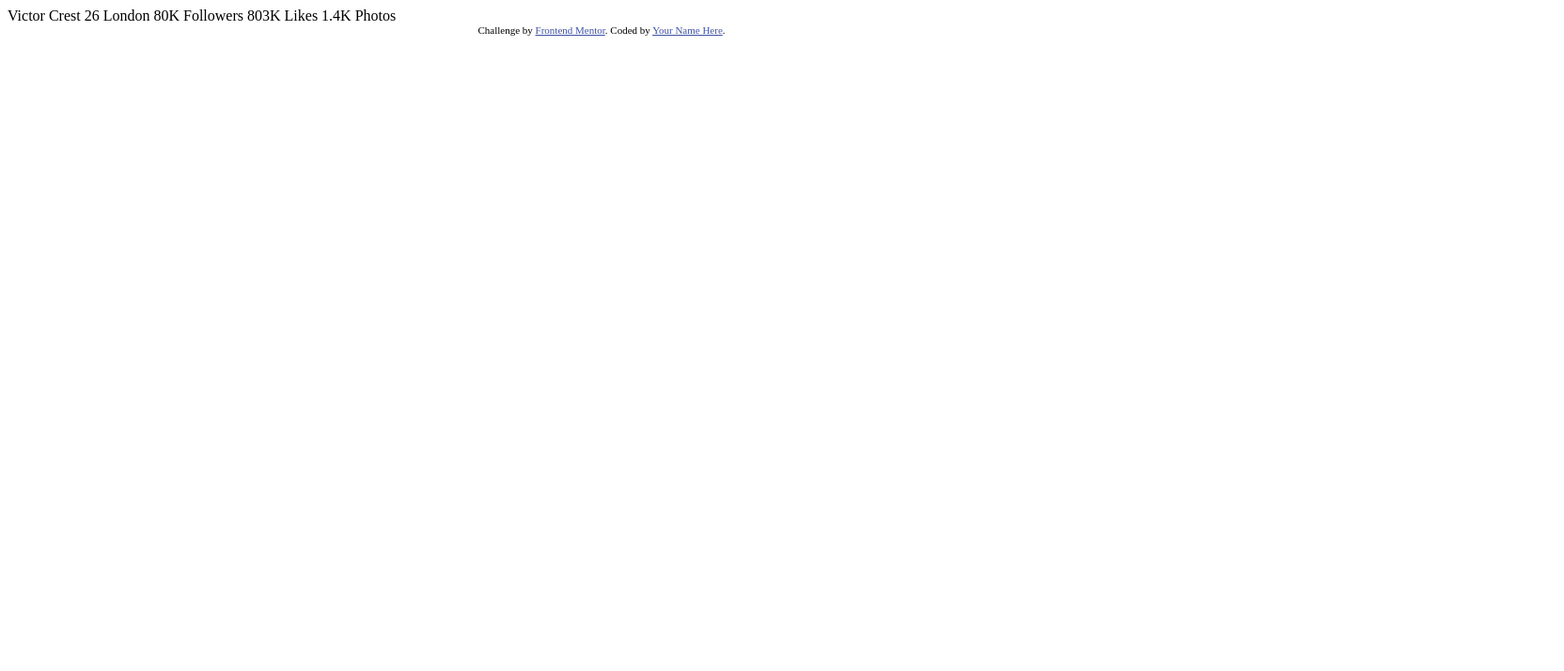
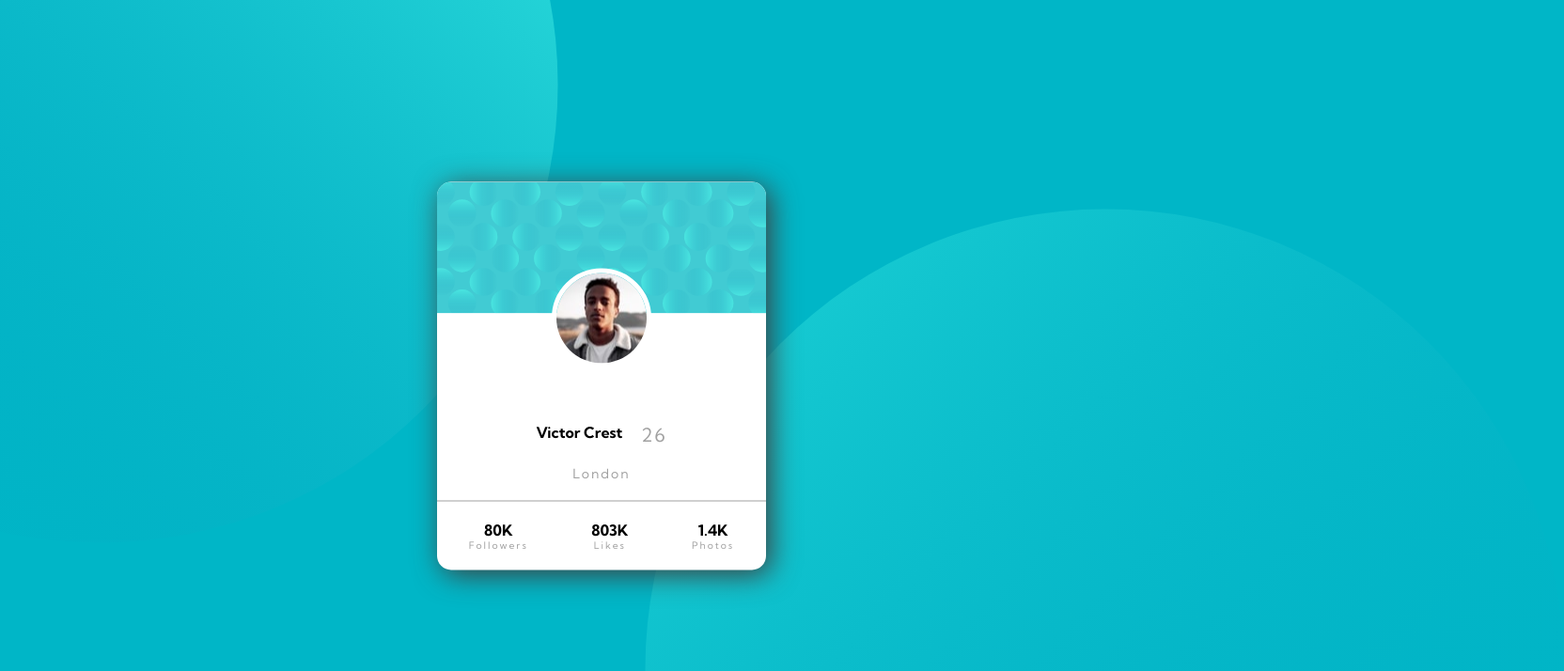
Before and after one commit to paddy852/profile_card, a plain HTML site: page index.html in a window 1280 px wide. Shown: the top 714 px of the page at 94% size, 1664 px wide, since content can reach past the window. Drawn offline with Linux system fonts and the light colour scheme.

Commit message:
completed css for project and adjusted HTML

```diff
--- /dev/null
+++ b/css/style.css
@@ -0,0 +1,135 @@
+@import url("https://fonts.googleapis.com/css2?family=Kumbh+Sans:wght@400;700&display=swap");
+
+* {
+  margin: 0;
+  padding: 0;
+  box-sizing: border-box;
+}
+
+body {
+  font-family: "Kumbh Sans", sans-serif;
+  font-size: 18px;
+  background-color: rgb(0, 182, 199);
+  overflow: hidden;
+  text-align: center;
+}
+
+main {
+  justify-content: center;
+  align-items: center;
+}
+
+.container {
+  border-radius: 15px;
+  position: absolute;
+  top: 50%;
+  left: 50%;
+  transform: translate(-50%, -50%);
+  z-index: 1;
+
+
+}
+
+.backing {
+  background-color: white;
+  border-top-left-radius: 15px;
+  border-top-right-radius: 15px;
+  border-bottom-right-radius: 15px;
+  border-bottom-left-radius: 15px;
+  box-shadow: 5px 5px 30px 0px rgb(63, 62, 62);
+}
+
+.card img {
+  border-top-left-radius: 15px;
+  border-top-right-radius: 15px;
+}
+
+.avatar img {
+  position: relative;
+  top: 50%;
+  left: 50%;
+  transform: translate(-50%, -50%);
+  border-radius: 50%;
+  border: 5px solid white;
+}
+
+.information {
+  display: flex;
+  flex-direction: column;
+  justify-content: center;
+  align-items: center;
+}
+
+.contact {
+  display: flex;
+  flex-direction: row;
+}
+
+.age p{
+  font-size: 20px;
+  flex-direction: row;
+  padding-left: 20px;
+}
+
+.location p{
+  font-size: 14px;
+}
+
+.soc_media {
+  display: flex;
+  align-items: center;
+  justify-content: space-around;
+  border-top: 1px solid hsl(0, 0%, 63%);
+}
+
+.soc_media .follow_me, .like_me, .pictures {
+  padding-top: 20px;
+}
+
+.follow_me {
+  align-items: center;
+}
+
+h3 {
+  font-size: 1rem;
+  font-weight: 700;
+}
+
+h4 {
+  font-size: 1rem;
+  font-weight: 700;
+}
+
+p {
+  font-size: 0.65rem;
+  font-weight: 400;
+  letter-spacing: 2px;
+  color: hsl(0, 0%, 63%);
+  padding-bottom: 20px;
+}
+
+footer {
+  position: absolute;
+  top: 90%;
+  right: 35%;
+}
+
+footer a {
+  color: hsl(228, 45%, 44%);
+  text-decoration: none;
+}
+
+.top img {
+  position: absolute;
+  top: -50%;
+  left: -30%;
+}
+
+.bottom img {
+  position: absolute;
+  bottom: -50%;
+  right: -30%;
+}
+
+@media (max-width: 375px) {
+}
--- a/index.html
+++ b/index.html
@@ -5,6 +5,7 @@
   <meta name="viewport" content="width=device-width, initial-scale=1.0"> <!-- displays site properly based on user's device -->
 
   <link rel="icon" type="image/png" sizes="32x32" href="./images/favicon-32x32.png">
+  <link rel="stylesheet" href="css/style.css">
 
   <title>Frontend Mentor | Profile card component</title>
 
@@ -15,21 +16,51 @@
   </style>
 </head>
 <body>
-  Victor Crest
-  26
-  London
+  <main class="container">
+    <div class="backing">
+      <section class="information">
+        <div class="card">
+          <img src="/images/bg-pattern-card.svg" alt="pattern">
+        </div>
+        <div class="avatar">
+          <img src="/images/image-victor.jpg" alt="Victor">
+        </div>
+        <div class="contact">
+          <div class="name"><h3>Victor Crest</h3></div>
+          <div class="age"><p>26</p></div>
+        </div>
+        <div class="location">
+          <p>London</p>
+        </div>
+      </section>
 
-  80K
-  Followers
+      <section class="soc_media">
+        <div class="follow_me">
+          <h4>80K</h4>
+          <p>Followers</p>
+        </div>
+        <div class="like_me">
+          <h4>803K</h4>
+          <p>Likes</p>
+        </div>
+        <div class="pictures">
+          <h4>1.4K</h4>
+          <p>Photos</p>
+        </div>
+      </section>
+    </div>
+  </main>
 
-  803K
-  Likes
+  <div class="top"><img src="images/bg-pattern-top.svg" alt="top" /></div>
+    <div class="bottom">
+      <img src="images/bg-pattern-bottom.svg" alt="bottom" />
+    </div>
+  </div>
 
-  1.4K
-  Photos
-  <div class="attribution">
+  <footer>
     Challenge by <a href="https://www.frontendmentor.io?ref=challenge" target="_blank">Frontend Mentor</a>.
-    Coded by <a href="#">Your Name Here</a>.
-  </div>
+    Coded by <a href="#">Glyn Hiscock</a>.
+  <footer>
+
 </body>
 </html>
```
